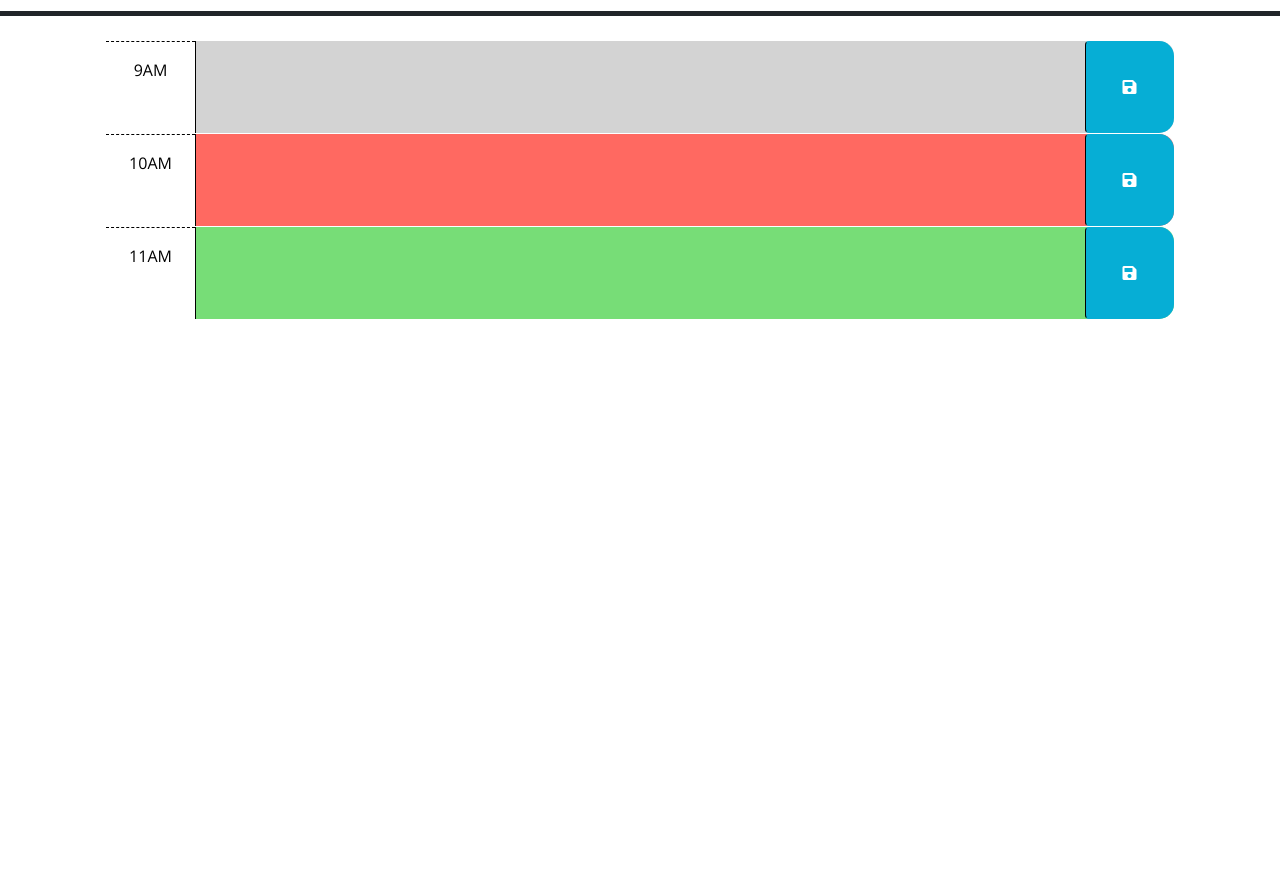
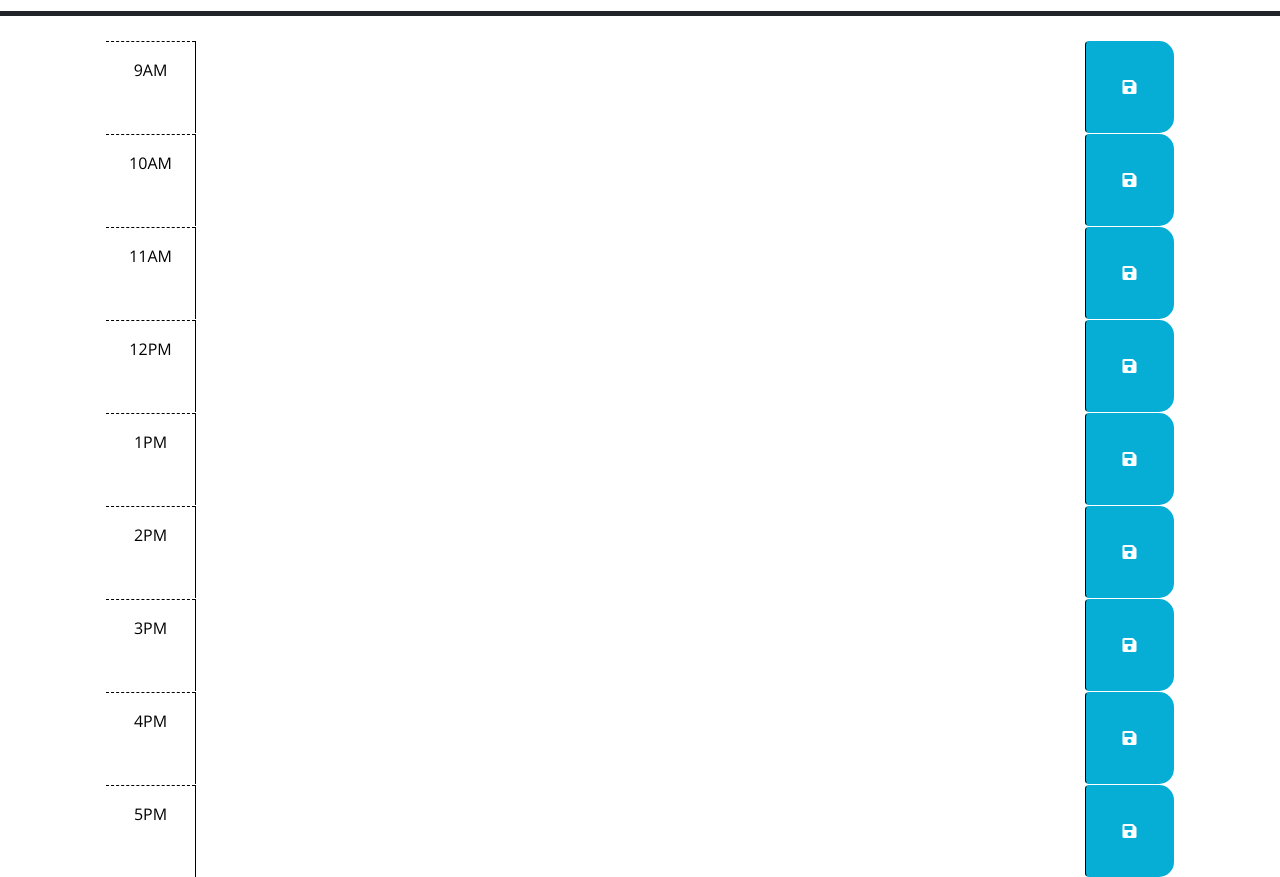
Before and after one commit to MichaelaRB/daily-schedule, a plain HTML site: page index.html in a window 1280 px wide. Shown: the part 240-1117 px from the top of the page. Before the commit the page ends 800 px from the top, so only its background shows below. Drawn offline with nearby package versions, Linux system fonts and the light colour scheme.

Commit message:
added time blocks from 12pm to 5pm

```diff
--- a/index.html
+++ b/index.html
@@ -40,7 +40,7 @@ se<!DOCTYPE html>
         -->
 
       <!-- Example of a past time block. The "past" class adds a gray background color. -->
-      <div id="hour-9" class="row time-block past">
+      <div id="hour-9" class="row time-block">
         <div class="col-2 col-md-1 hour text-center py-3">9AM</div>
         <textarea class="col-8 col-md-10 description" rows="3"> </textarea>
         <button class="btn saveBtn col-2 col-md-1" aria-label="save">
@@ -49,7 +49,7 @@ se<!DOCTYPE html>
       </div>
 
       <!-- Example of a a present time block. The "present" class adds a red background color. -->
-      <div id="hour-10" class="row time-block present">
+      <div id="hour-10" class="row time-block">
         <div class="col-2 col-md-1 hour text-center py-3">10AM</div>
         <textarea class="col-8 col-md-10 description" rows="3"> </textarea>
         <button class="btn saveBtn col-2 col-md-1" aria-label="save">
@@ -58,7 +58,7 @@ se<!DOCTYPE html>
       </div>
 
       <!-- Example of a future time block. The "future" class adds a green background color. -->
-      <div id="hour-11" class="row time-block future">
+      <div id="hour-11" class="row time-block">
         <div class="col-2 col-md-1 hour text-center py-3">11AM</div>
         <textarea class="col-8 col-md-10 description" rows="3"> </textarea>
         <button class="btn saveBtn col-2 col-md-1" aria-label="save">
@@ -66,6 +66,48 @@ se<!DOCTYPE html>
         </button>
       </div>
 
+      <div id="hour-12" class="row time-block">
+        <div class="col-2 col-md-1 hour text-center py-3">12PM</div>
+        <textarea class="col-8 col-md-10 description" rows="3"> </textarea>
+        <button class="btn saveBtn col-2 col-md-1" aria-label="save">
+          <i class="fas fa-save" aria-hidden="true"></i>
+        </button>
+      </div>
+      <div id="hour-1" class="row time-block">
+        <div class="col-2 col-md-1 hour text-center py-3">1PM</div>
+        <textarea class="col-8 col-md-10 description" rows="3"> </textarea>
+        <button class="btn saveBtn col-2 col-md-1" aria-label="save">
+          <i class="fas fa-save" aria-hidden="true"></i>
+        </button>
+      </div>
+      <div id="hour-2" class="row time-block">
+        <div class="col-2 col-md-1 hour text-center py-3">2PM</div>
+        <textarea class="col-8 col-md-10 description" rows="3"> </textarea>
+        <button class="btn saveBtn col-2 col-md-1" aria-label="save">
+          <i class="fas fa-save" aria-hidden="true"></i>
+        </button>
+      </div>
+      <div id="hour-3" class="row time-block">
+        <div class="col-2 col-md-1 hour text-center py-3">3PM</div>
+        <textarea class="col-8 col-md-10 description" rows="3"> </textarea>
+        <button class="btn saveBtn col-2 col-md-1" aria-label="save">
+          <i class="fas fa-save" aria-hidden="true"></i>
+        </button>
+      </div>
+      <div id="hour-4" class="row time-block">
+        <div class="col-2 col-md-1 hour text-center py-3">4PM</div>
+        <textarea class="col-8 col-md-10 description" rows="3"> </textarea>
+        <button class="btn saveBtn col-2 col-md-1" aria-label="save">
+          <i class="fas fa-save" aria-hidden="true"></i>
+        </button>
+      </div>
+      <div id="hour-5" class="row time-block">
+        <div class="col-2 col-md-1 hour text-center py-3">5PM</div>
+        <textarea class="col-8 col-md-10 description" rows="3"> </textarea>
+        <button class="btn saveBtn col-2 col-md-1" aria-label="save">
+          <i class="fas fa-save" aria-hidden="true"></i>
+        </button>
+      </div>
     <script src="https://code.jquery.com/jquery-3.4.1.min.js"></script>
     <script
       src="https://cdn.jsdelivr.net/npm/dayjs@1.11.3/dayjs.min.js"
```
